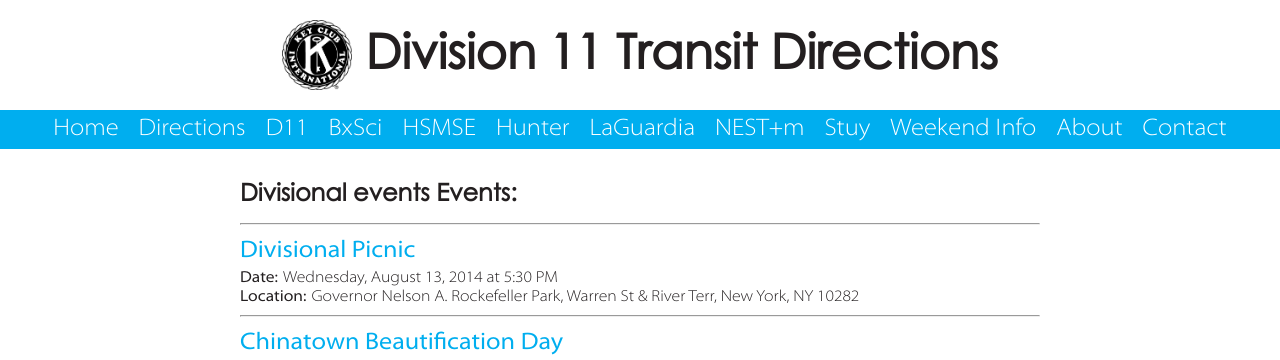
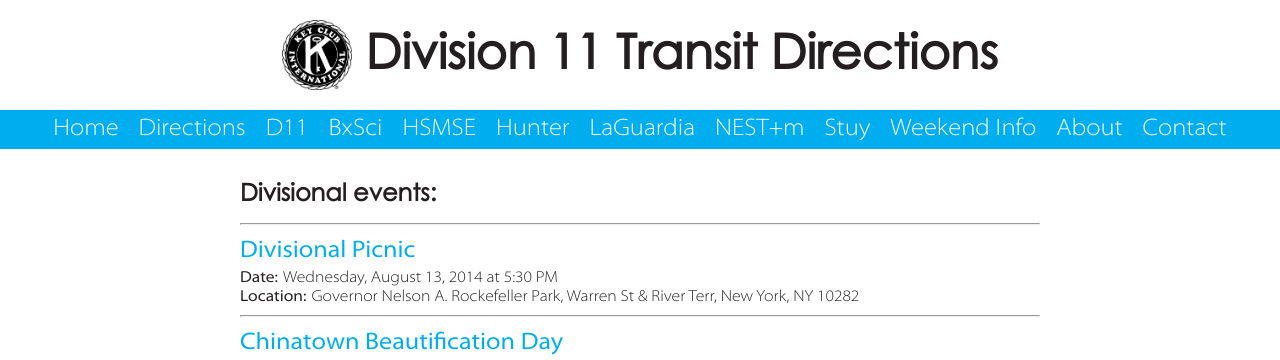
Before and after one commit to d11directions/d11directions.github.io, a Jekyll site: the page built from d11/events/index.html, in a window 1280 px wide and 900 px high. Shown: the top 360 px of the window. Built offline with Jekyll 4.4.1, drawn with Linux system fonts in a browser that asks for light colours.

Commit message:
Club All Layout: fix typo

```diff
--- a/_layouts/club_all.html
+++ b/_layouts/club_all.html
@@ -1,7 +1,7 @@
 ---
 layout: default
 ---
-<h3>{{ page.title }} Events:</h3>
+<h3>{{ page.title }}:</h3>
 <hr align="left">
 {{ content }}
 <div class="club_website_link"><a href="{{ page.website }}">Website &raquo;</a></div>
```
